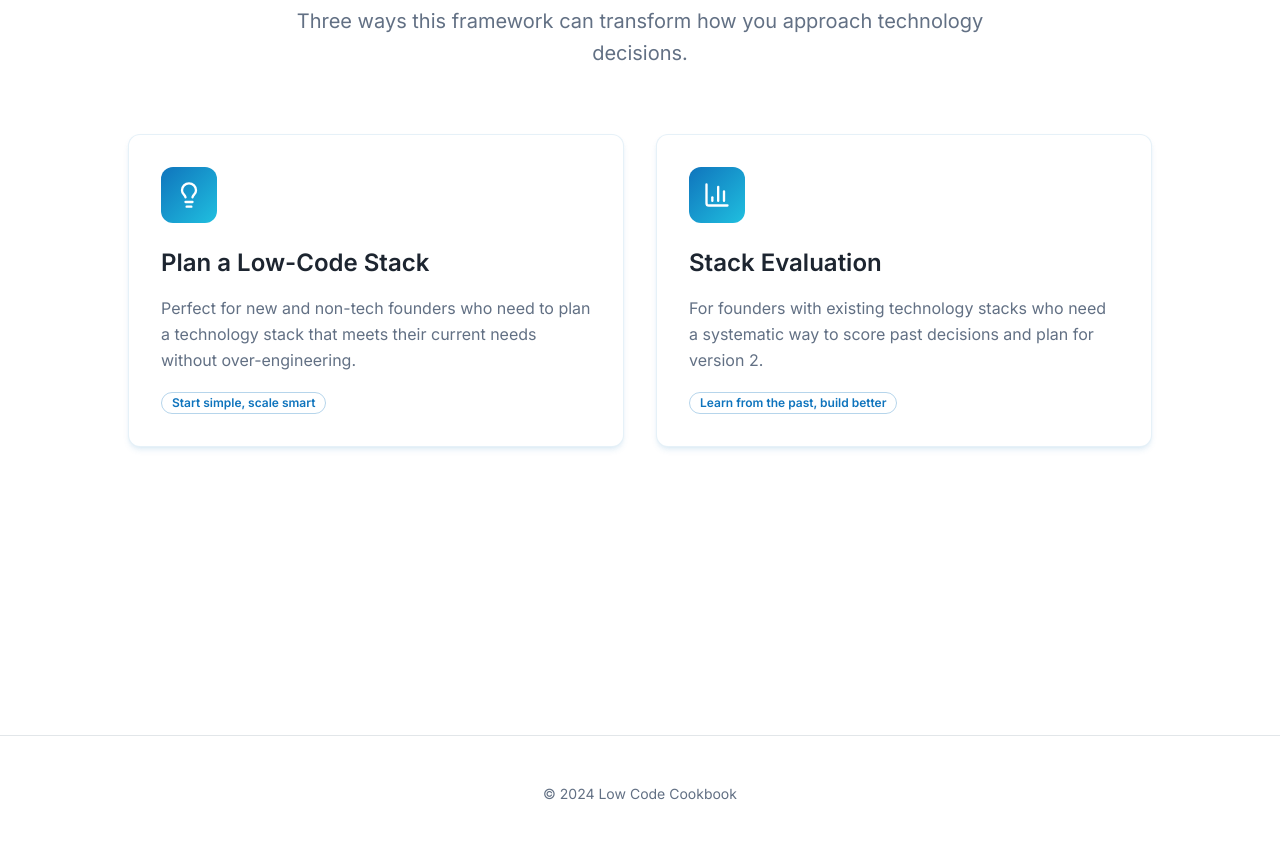
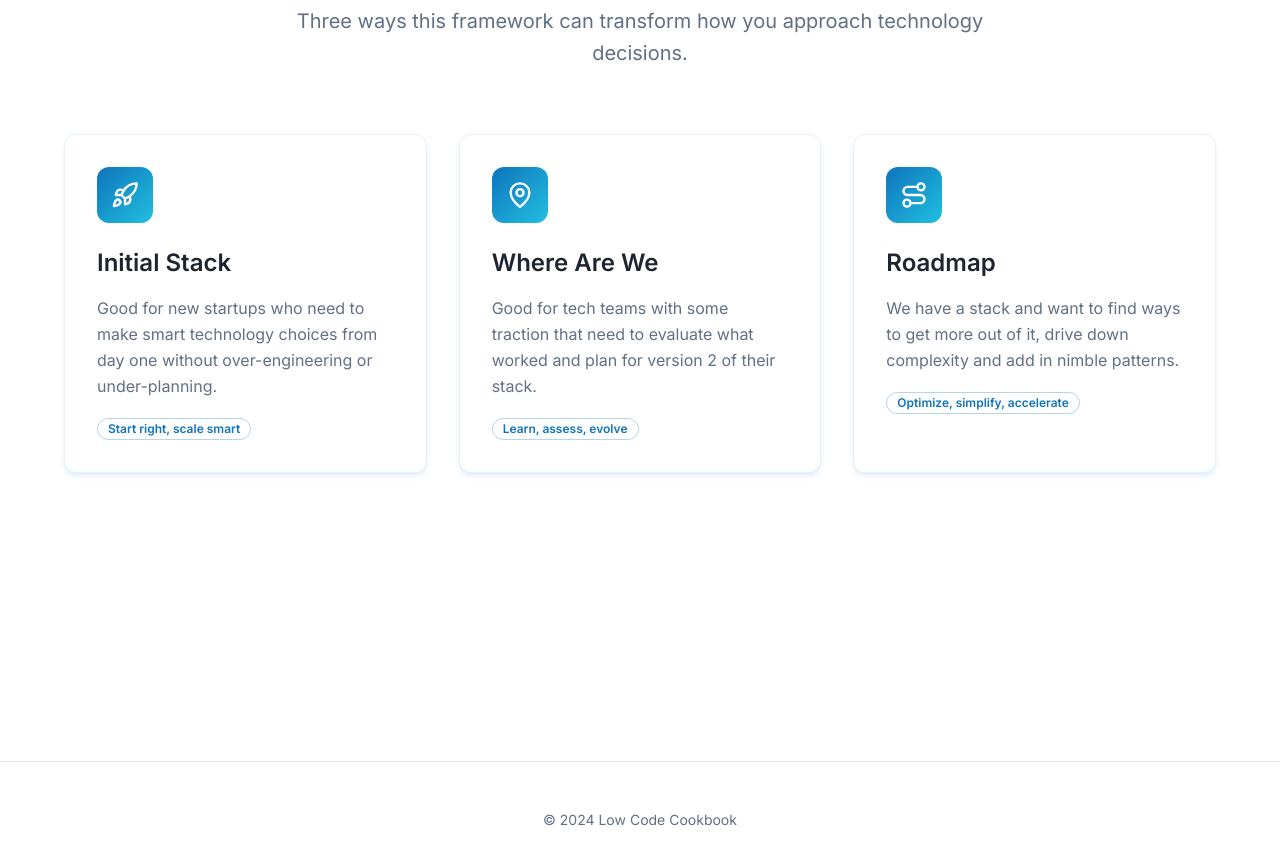
Before and after one commit to Low-Code-Cookbook/lean-code-compass, a React (Vite) app: page / in a window 1280 px wide. Shown: the part 1660-2524 px from the top of the page. Built offline with nearby package versions, Linux system fonts and the light colour scheme.

Commit message:
Modify Applications section
Updated the Applications section with new descriptions for each use case: "Initial Stack", "Where are we", and "Roadmap".

```diff
--- a/src/components/Framework.tsx
+++ b/src/components/Framework.tsx
@@ -1,6 +1,6 @@
 import { Card } from "@/components/ui/card";
 import { Badge } from "@/components/ui/badge";
-import { Target, TrendingUp, Wrench, Lightbulb, BarChart3 } from "lucide-react";
+import { Target, TrendingUp, Wrench, Rocket, MapPin, Route } from "lucide-react";
 
 const Framework = () => {
   const criteria = [
@@ -29,16 +29,22 @@ const Framework = () => {
 
   const applications = [
     {
-      icon: Lightbulb,
-      title: "Plan a Low-Code Stack",
-      description: "Perfect for new and non-tech founders who need to plan a technology stack that meets their current needs without over-engineering.",
-      benefit: "Start simple, scale smart"
+      icon: Rocket,
+      title: "Initial Stack",
+      description: "Good for new startups who need to make smart technology choices from day one without over-engineering or under-planning.",
+      benefit: "Start right, scale smart"
     },
     {
-      icon: BarChart3,
-      title: "Stack Evaluation",
-      description: "For founders with existing technology stacks who need a systematic way to score past decisions and plan for version 2.",
-      benefit: "Learn from the past, build better"
+      icon: MapPin,
+      title: "Where Are We",
+      description: "Good for tech teams with some traction that need to evaluate what worked and plan for version 2 of their stack.",
+      benefit: "Learn, assess, evolve"
+    },
+    {
+      icon: Route,
+      title: "Roadmap",
+      description: "We have a stack and want to find ways to get more out of it, drive down complexity and add in nimble patterns.",
+      benefit: "Optimize, simplify, accelerate"
     }
   ];
 
@@ -93,7 +99,7 @@ const Framework = () => {
             </p>
           </div>
 
-          <div className="grid md:grid-cols-2 gap-8 max-w-5xl mx-auto">
+          <div className="grid md:grid-cols-3 gap-8 max-w-6xl mx-auto">
             {applications.map((application, index) => {
               const Icon = application.icon;
               return (
```
